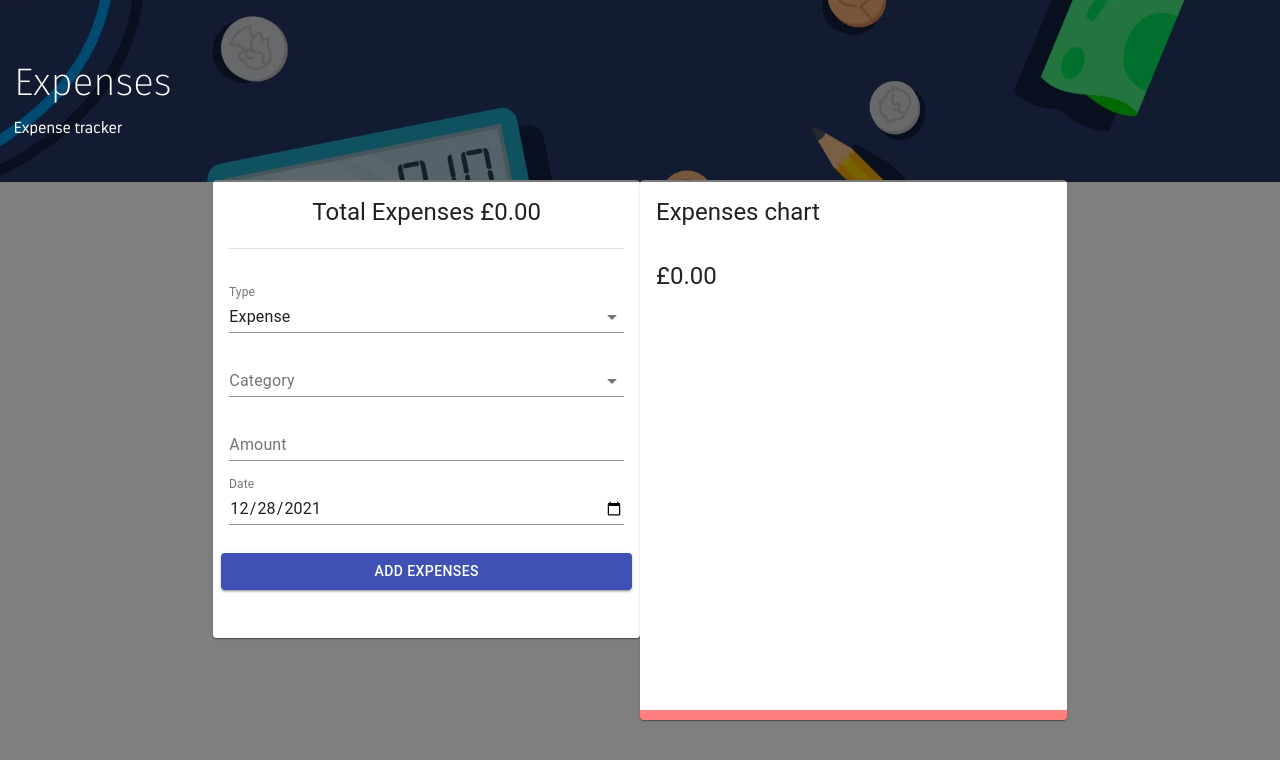
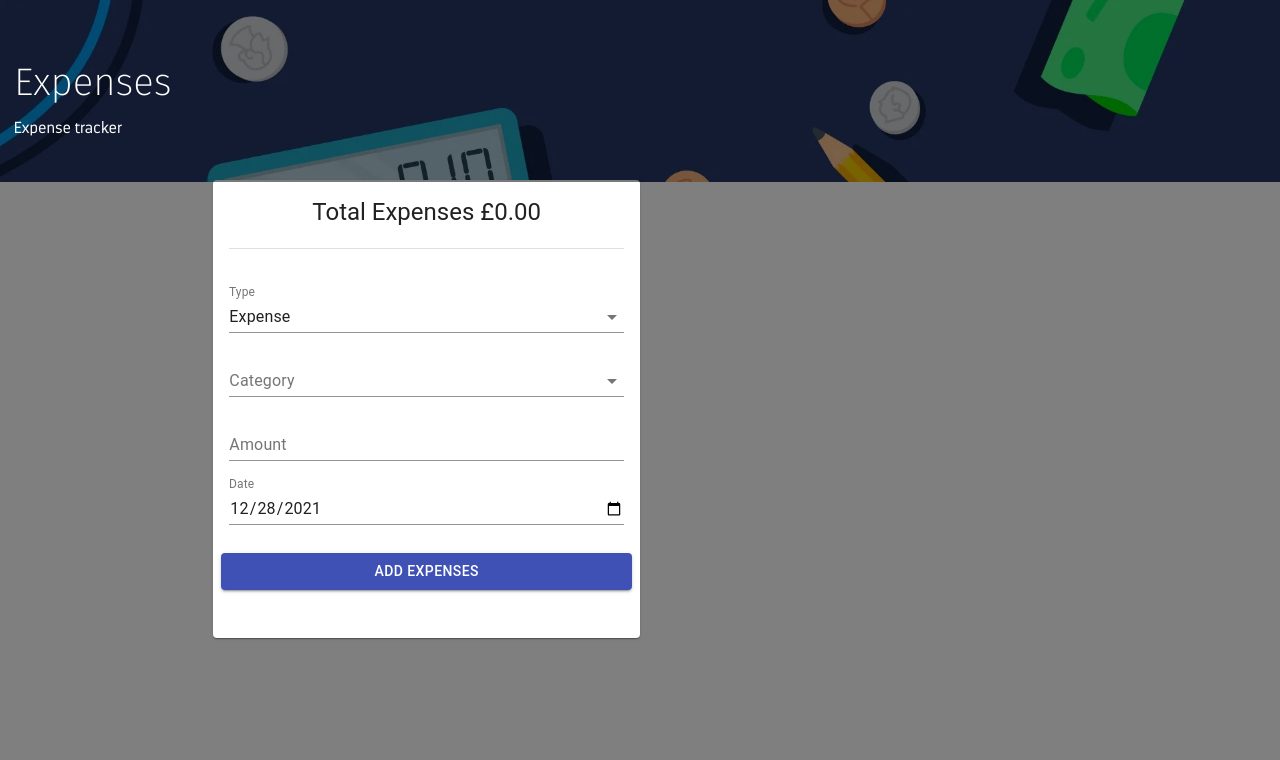
Before and after one commit to gkannan1989/expense-tracker, a React (Create React App) app: page / in a window 1280 px wide. Shown: the top 760 px of the page. Built offline with nearby package versions, Linux system fonts and the light colour scheme.

Commit message:
removing chart temprorly

```diff
--- a/src/App.js
+++ b/src/App.js
@@ -29,7 +29,7 @@ const App = () => {
         </Grid>
         <Grid item xs={12} sm={4} className={classes.last}>
           <Suspense fallback={<>Loading</>}>
-            {<Details title="Expense" />}
+            {/* {<Details title="Expense" />} */}
           </Suspense>
         </Grid>
       </Grid>
```
